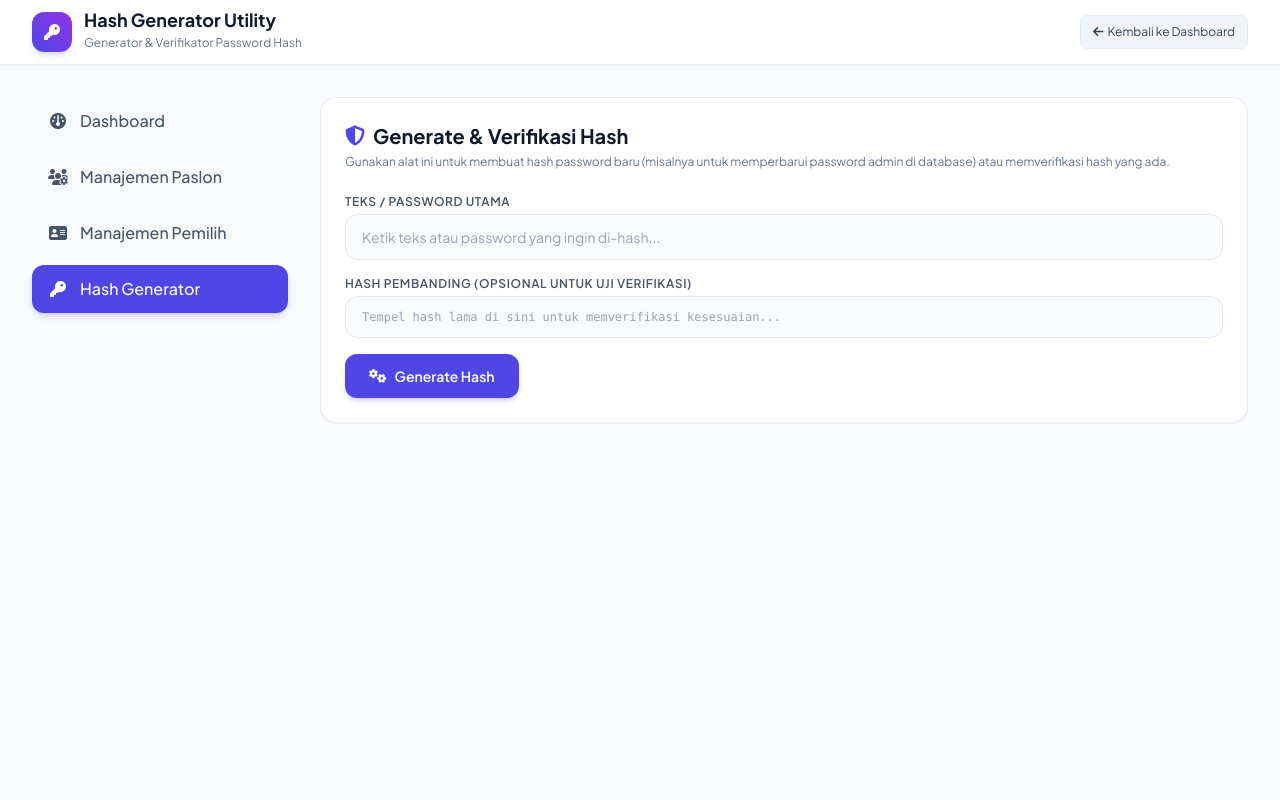
After one commit to mughie77/pilketos, a PHP site: page /admin/hash_generator.php in a window 1280 px wide. The commit adds this page. Run offline with PHP 8.4, Linux system fonts and the light colour scheme; a user stored in the database is signed in; some libraries are stand-ins or nearby versions.

Commit message:
feat: add hash generator utility to admin panel
- Added admin/hash_generator.php with password_hash(), SHA-256, SHA-512, and MD5 algorithms
- Added password verification tool in hash generator
- Added navigation entry in admin dashboard and sidebar

Co-authored-by: mughie77 <215782921+mughie77@users.noreply.github.com>

```diff
--- a/admin/dashboard.php
+++ b/admin/dashboard.php
@@ -77,6 +77,10 @@ $persentase = $totalPemilih > 0 ? round(($totalSudah / $totalPemilih) * 100, 1)
             <a href="voters.php" class="flex items-center space-x-3 px-4 py-3 text-slate-600 hover:text-slate-900 hover:bg-slate-100 rounded-xl font-medium transition">
                 <i class="fa-solid fa-address-card w-5 text-center"></i>
                 <span>Manajemen Pemilih</span>
+            </a>
+            <a href="hash_generator.php" class="flex items-center space-x-3 px-4 py-3 text-slate-600 hover:text-slate-900 hover:bg-slate-100 rounded-xl font-medium transition">
+                <i class="fa-solid fa-key w-5 text-center"></i>
+                <span>Hash Generator</span>
             </a>
         </aside>
 
--- /dev/null
+++ b/admin/hash_generator.php
@@ -0,0 +1,160 @@
+<?php
+require_once __DIR__ . '/../config.php';
+check_admin_auth();
+
+$inputText = $_POST['input_text'] ?? '';
+$verifyHash = $_POST['verify_hash'] ?? '';
+$verifyResult = null;
+
+$hashes = [];
+if ($_SERVER['REQUEST_METHOD'] === 'POST' && !empty($inputText)) {
+    $hashes = [
+        'PHP password_hash() (Bcrypt / Default)' => password_hash($inputText, PASSWORD_DEFAULT),
+        'SHA-256' => hash('sha256', $inputText),
+        'SHA-512' => hash('sha512', $inputText),
+        'MD5'     => md5($inputText),
+    ];
+
+    if (!empty($verifyHash)) {
+        if (password_verify($inputText, $verifyHash)) {
+            $verifyResult = [
+                'status' => 'match',
+                'message' => 'Teks cocok dengan hash (menggunakan password_verify)!'
+            ];
+        } elseif (hash('sha256', $inputText) === strtolower($verifyHash) || hash('sha512', $inputText) === strtolower($verifyHash) || md5($inputText) === strtolower($verifyHash)) {
+            $verifyResult = [
+                'status' => 'match',
+                'message' => 'Teks cocok dengan hash (menggunakan Perbandingan Hash Direct)!'
+            ];
+        } else {
+            $verifyResult = [
+                'status' => 'mismatch',
+                'message' => 'Teks TIDAK COCOK dengan hash yang dimasukkan.'
+            ];
+        }
+    }
+}
+?>
+<!DOCTYPE html>
+<html lang="id">
+<head>
+    <meta charset="UTF-8">
+    <meta name="viewport" content="width=device-width, initial-scale=1.0">
+    <title>Hash Generator - Admin Panel</title>
+    <script src="https://cdn.tailwindcss.com"></script>
+    <link href="https://cdnjs.cloudflare.com/ajax/libs/font-awesome/6.4.0/css/all.min.css" rel="stylesheet">
+    <link href="https://fonts.googleapis.com/css2?family=Plus+Jakarta+Sans:wght@300;400;500;600;700&display=swap" rel="stylesheet">
+    <style>
+        body { font-family: 'Plus Jakarta Sans', sans-serif; }
+    </style>
+</head>
+<body class="bg-slate-50 text-slate-800 min-h-screen flex flex-col">
+
+    <!-- Top Navigation -->
+    <nav class="bg-white border-b border-slate-200/80 sticky top-0 z-50 shadow-sm">
+        <div class="max-w-7xl mx-auto px-4 sm:px-6 lg:px-8">
+            <div class="flex items-center justify-between h-16">
+                <div class="flex items-center space-x-3">
+                    <div class="w-10 h-10 bg-gradient-to-tr from-indigo-600 to-purple-600 rounded-xl flex items-center justify-center shadow-md shadow-indigo-500/20">
+                        <i class="fa-solid fa-key text-white"></i>
+                    </div>
+                    <div>
+                        <span class="font-bold text-lg text-slate-900 block leading-none">Hash Generator Utility</span>
+                        <span class="text-xs text-slate-500">Generator & Verifikator Password Hash</span>
+                    </div>
+                </div>
+                <div class="flex items-center space-x-4">
+                    <a href="dashboard.php" class="text-xs bg-slate-100 hover:bg-slate-200 text-slate-700 px-3 py-2 rounded-lg transition flex items-center space-x-1 border border-slate-200">
+                        <i class="fa-solid fa-arrow-left"></i>
+                        <span>Kembali ke Dashboard</span>
+                    </a>
+                </div>
+            </div>
+        </div>
+    </nav>
+
+    <!-- Main Container -->
+    <div class="flex-1 max-w-7xl w-full mx-auto px-4 sm:px-6 lg:px-8 py-8 flex flex-col lg:flex-row gap-8">
+
+        <!-- Sidebar Navigation -->
+        <aside class="w-full lg:w-64 space-y-2">
+            <a href="dashboard.php" class="flex items-center space-x-3 px-4 py-3 text-slate-600 hover:text-slate-900 hover:bg-slate-100 rounded-xl font-medium transition">
+                <i class="fa-solid fa-gauge w-5 text-center"></i>
+                <span>Dashboard</span>
+            </a>
+            <a href="candidates.php" class="flex items-center space-x-3 px-4 py-3 text-slate-600 hover:text-slate-900 hover:bg-slate-100 rounded-xl font-medium transition">
+                <i class="fa-solid fa-users-gear w-5 text-center"></i>
+                <span>Manajemen Paslon</span>
+            </a>
+            <a href="voters.php" class="flex items-center space-x-3 px-4 py-3 text-slate-600 hover:text-slate-900 hover:bg-slate-100 rounded-xl font-medium transition">
+                <i class="fa-solid fa-address-card w-5 text-center"></i>
+                <span>Manajemen Pemilih</span>
+            </a>
+            <a href="hash_generator.php" class="flex items-center space-x-3 px-4 py-3 bg-indigo-600 text-white rounded-xl font-medium shadow-md shadow-indigo-600/20 transition">
+                <i class="fa-solid fa-key w-5 text-center"></i>
+                <span>Hash Generator</span>
+            </a>
+        </aside>
+
+        <!-- Main Content Area -->
+        <main class="flex-1 space-y-8">
+            <div class="bg-white border border-slate-200/80 rounded-2xl p-6 shadow-sm space-y-6">
+                <div>
+                    <h2 class="text-xl font-bold text-slate-900 flex items-center space-x-2">
+                        <i class="fa-solid fa-shield-halved text-indigo-600"></i>
+                        <span>Generate & Verifikasi Hash</span>
+                    </h2>
+                    <p class="text-xs text-slate-500 mt-1">Gunakan alat ini untuk membuat hash password baru (misalnya untuk memperbarui password admin di database) atau memverifikasi hash yang ada.</p>
+                </div>
+
+                <form action="hash_generator.php" method="POST" class="space-y-4">
+                    <div>
+                        <label class="block text-xs font-semibold uppercase tracking-wider text-slate-600 mb-1">Teks / Password Utama</label>
+                        <input type="text" name="input_text" required value="<?= sanitize($inputText) ?>"
+                            class="w-full px-4 py-3 bg-slate-50 border border-slate-200 focus:border-indigo-600 focus:bg-white rounded-xl text-slate-900 text-sm outline-none transition" placeholder="Ketik teks atau password yang ingin di-hash...">
+                    </div>
+
+                    <div>
+                        <label class="block text-xs font-semibold uppercase tracking-wider text-slate-600 mb-1">Hash Pembanding (Opsional untuk Uji Verifikasi)</label>
+                        <input type="text" name="verify_hash" value="<?= sanitize($verifyHash) ?>"
+                            class="w-full px-4 py-3 bg-slate-50 border border-slate-200 focus:border-indigo-600 focus:bg-white rounded-xl text-slate-900 font-mono text-xs outline-none transition" placeholder="Tempel hash lama di sini untuk memverifikasi kesesuaian...">
+                    </div>
+
+                    <button type="submit" class="py-3 px-6 bg-indigo-600 hover:bg-indigo-700 text-white font-semibold rounded-xl shadow-md shadow-indigo-600/20 transition text-sm flex items-center space-x-2">
+                        <i class="fa-solid fa-gears"></i>
+                        <span>Generate Hash</span>
+                    </button>
+                </form>
+
+                <?php if ($verifyResult): ?>
+                    <div class="p-4 rounded-xl border text-xs font-medium flex items-center space-x-2 <?= $verifyResult['status'] === 'match' ? 'bg-emerald-50 border-emerald-200 text-emerald-800' : 'bg-red-50 border-red-200 text-red-700' ?>">
+                        <i class="fa-solid <?= $verifyResult['status'] === 'match' ? 'fa-circle-check text-emerald-600' : 'fa-circle-xmark text-red-600' ?> text-lg"></i>
+                        <span><?= sanitize($verifyResult['message']) ?></span>
+                    </div>
+                <?php endif; ?>
+
+                <?php if (!empty($hashes)): ?>
+                    <div class="pt-4 border-t border-slate-100 space-y-4">
+                        <h3 class="text-base font-bold text-slate-900">Hasil Output Hash:</h3>
+
+                        <div class="space-y-3">
+                            <?php foreach ($hashes as $algo => $hashVal): ?>
+                                <div class="bg-slate-50 p-4 rounded-xl border border-slate-200 space-y-1">
+                                    <div class="flex items-center justify-between">
+                                        <span class="text-xs font-bold text-indigo-600 uppercase tracking-wider"><?= $algo ?></span>
+                                        <button onclick="navigator.clipboard.writeText('<?= addslashes($hashVal) ?>'); alert('Hash berhasil disalin!');" class="text-2xs bg-white hover:bg-slate-100 text-slate-600 border border-slate-200 px-2 py-1 rounded transition">
+                                            <i class="fa-solid fa-copy"></i> Salin
+                                        </button>
+                                    </div>
+                                    <p class="font-mono text-xs text-slate-800 break-all select-all font-semibold"><?= sanitize($hashVal) ?></p>
+                                </div>
+                            <?php endforeach; ?>
+                        </div>
+                    </div>
+                <?php endif; ?>
+
+            </div>
+        </main>
+    </div>
+</body>
+</html>
```
Also changed, not shown: 1 other file.
